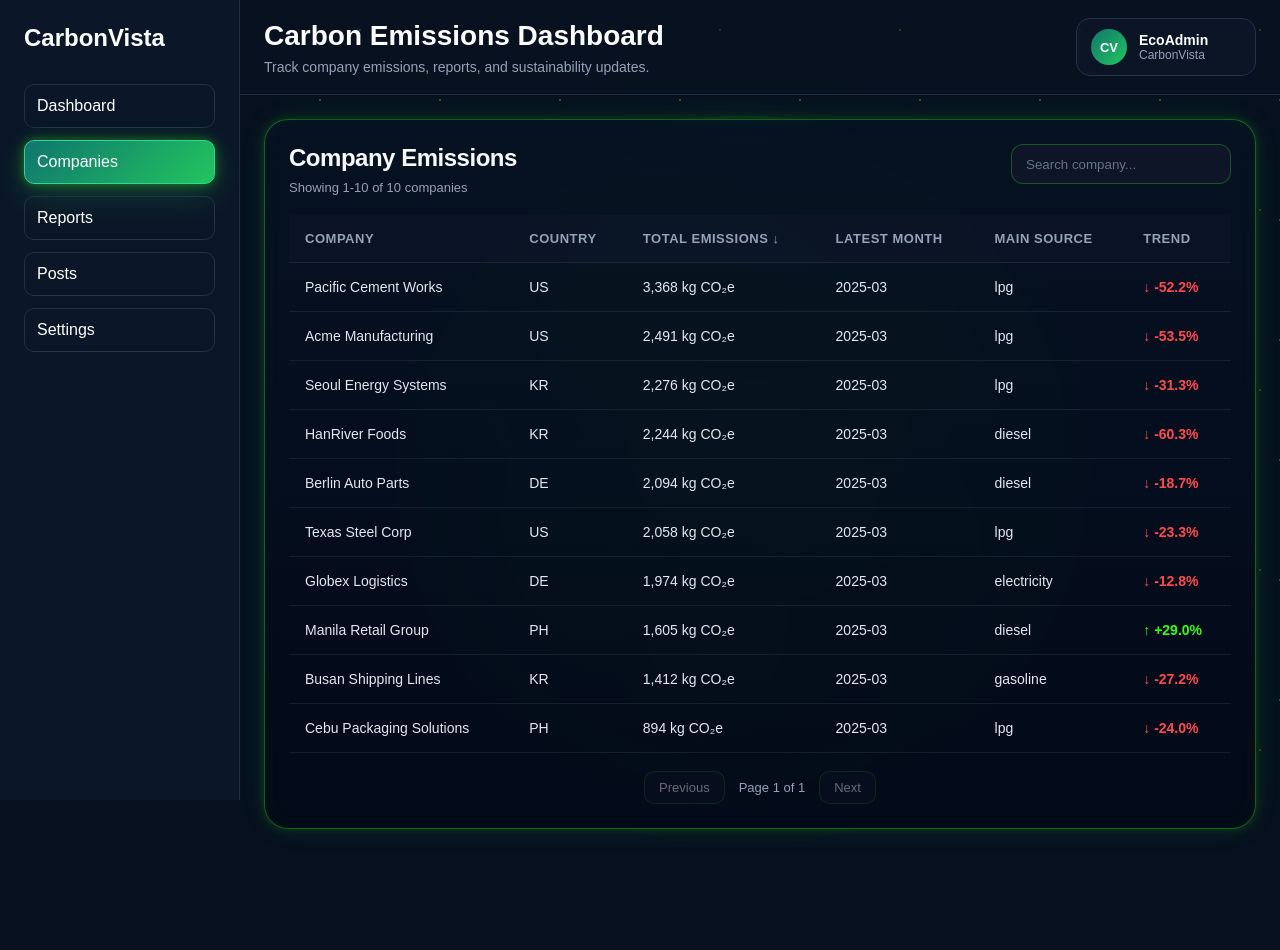
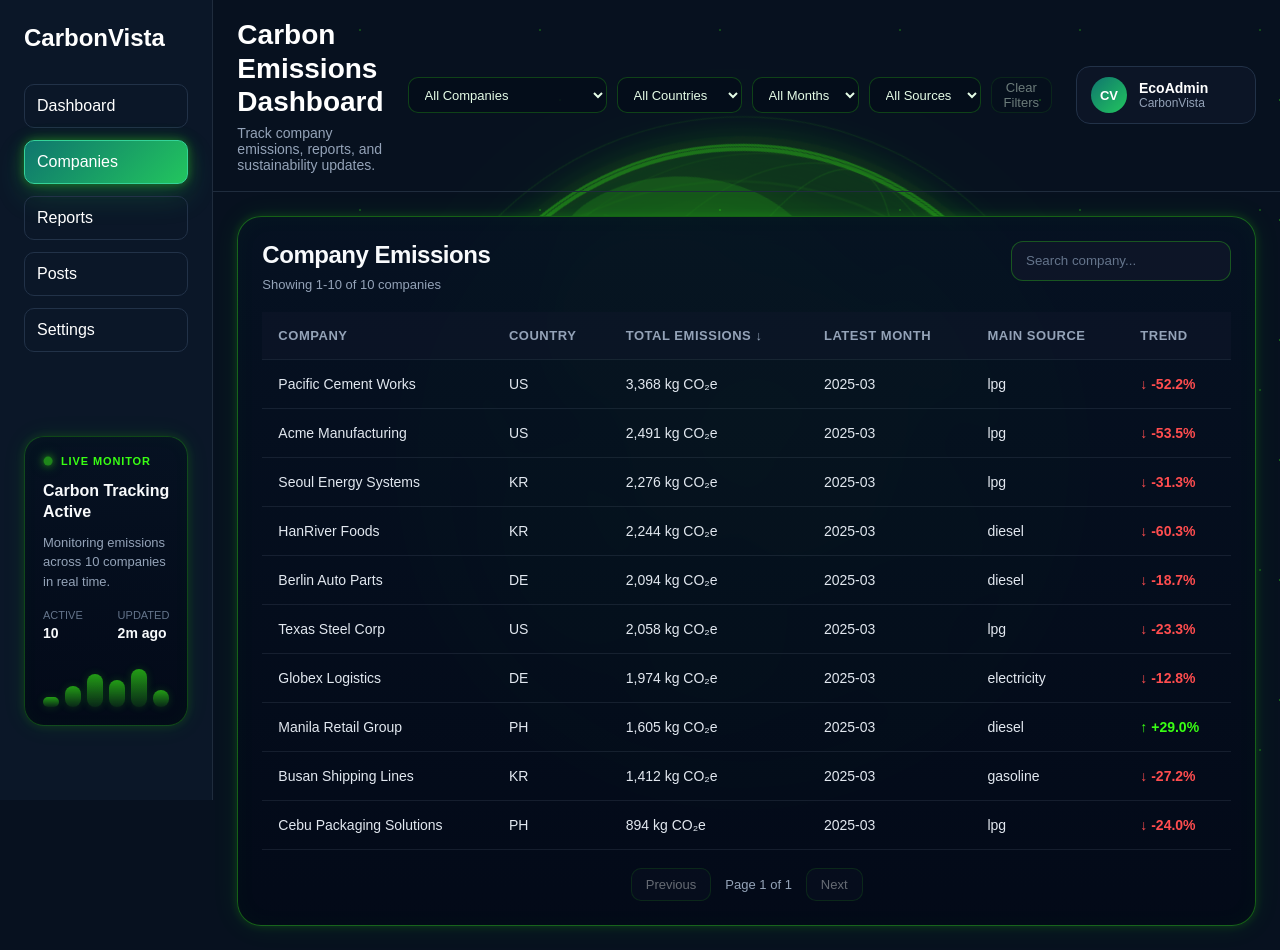
Before and after one commit to Jayzeek2025/Carbon-Emission-Dashboard, a Next.js app: page /companies in a window 1280 px wide. Before the commit the page ends 853 px from the top, so only its background shows below. Built offline with nearby package versions, Linux system fonts and the light colour scheme.

Commit message:
feat: add sidebar live carbon monitor widget

```diff
--- a/src/app/companies/page.tsx
+++ b/src/app/companies/page.tsx
@@ -1,21 +1,112 @@
 "use client";
 
+import { useState } from "react";
+
+import CompanyEmissionsTable from "@/components/dashboard/CompanyEmissionsTable";
+import DashboardFilters from "@/components/dashboard/DashboardFilters";
 import AppShell from "@/components/layout/AppShell";
-import CompanyEmissionsTable from "@/components/dashboard/CompanyEmissionsTable";
 import ErrorState from "@/components/ui/ErrorState";
 import LoadingState from "@/components/ui/LoadingState";
 import { useDashboardData } from "@/hooks/useDashboardData";
 
 export default function CompaniesPage() {
-  const { companies, loading, error, refetch } = useDashboardData();
+  const { countries, companies, loading, error, refetch } = useDashboardData();
+
+  const [selectedCompany, setSelectedCompany] = useState("all");
+  const [selectedCountry, setSelectedCountry] = useState("all");
+  const [selectedMonth, setSelectedMonth] = useState("all");
+  const [selectedSource, setSelectedSource] = useState("all");
+
+  const allEmissions = companies.flatMap((company) => company.emissions);
+
+  const months = Array.from(
+    new Set(allEmissions.map((emission) => emission.yearMonth)),
+  ).sort();
+
+  const sources = Array.from(
+    new Set(allEmissions.map((emission) => emission.source)),
+  ).sort();
+
+  const handleCompanyChange = (value: string) => {
+    setSelectedCompany(value);
+
+    if (value === "all") {
+      setSelectedCountry("all");
+      return;
+    }
+
+    const selected = companies.find((company) => company.id === value);
+
+    if (selected) {
+      setSelectedCountry(selected.country);
+    }
+  };
+
+  const handleClearFilters = () => {
+    setSelectedCompany("all");
+    setSelectedCountry("all");
+    setSelectedMonth("all");
+    setSelectedSource("all");
+  };
+
+  const hasActiveFilters =
+    selectedCompany !== "all" ||
+    selectedCountry !== "all" ||
+    selectedMonth !== "all" ||
+    selectedSource !== "all";
+
+  const filteredCompanies = companies
+    .filter(
+      (company) => selectedCompany === "all" || company.id === selectedCompany,
+    )
+    .filter(
+      (company) =>
+        selectedCountry === "all" || company.country === selectedCountry,
+    )
+    .map((company) => ({
+      ...company,
+      emissions: company.emissions
+        .filter(
+          (emission) =>
+            selectedMonth === "all" || emission.yearMonth === selectedMonth,
+        )
+        .filter(
+          (emission) =>
+            selectedSource === "all" || emission.source === selectedSource,
+        ),
+    }))
+    .filter((company) => company.emissions.length > 0);
 
   return (
-    <AppShell>
+    <AppShell
+      headerContent={
+        !loading && !error ? (
+          <DashboardFilters
+            companies={companies}
+            countries={countries}
+            months={months}
+            sources={sources}
+            selectedCompany={selectedCompany}
+            selectedCountry={selectedCountry}
+            selectedMonth={selectedMonth}
+            selectedSource={selectedSource}
+            onCompanyChange={handleCompanyChange}
+            onCountryChange={setSelectedCountry}
+            onMonthChange={setSelectedMonth}
+            onSourceChange={setSelectedSource}
+            onClearFilters={handleClearFilters}
+            hasActiveFilters={hasActiveFilters}
+          />
+        ) : null
+      }
+    >
       {loading && <LoadingState />}
 
       {error && !loading && <ErrorState message={error} onRetry={refetch} />}
 
-      {!loading && !error && <CompanyEmissionsTable companies={companies} />}
+      {!loading && !error && (
+        <CompanyEmissionsTable companies={filteredCompanies} />
+      )}
     </AppShell>
   );
 }
--- a/src/app/globals.css
+++ b/src/app/globals.css
@@ -67,6 +67,10 @@ button {
   top: 0;
   z-index: 1;
   align-self: flex-start;
+  display: flex;
+  flex-direction: column;
+  justify-content: flex-start;
+  gap: 24px;
   width: 240px;
   height: 100vh;
   background: #0b1728;
--- a/src/components/dashboard/CompanyEmissionsTable.css
+++ b/src/components/dashboard/CompanyEmissionsTable.css
@@ -51,8 +51,7 @@
    gap: 12px;
 }
 
-.company-emissions-search,
-.company-emissions-rows-select {
+.company-emissions-search{
    height: 40px;
    border: 1px solid rgba(57, 255, 20, 0.28);
    border-radius: 12px;
@@ -71,8 +70,7 @@
    color: #64748b;
 }
 
-.company-emissions-search:focus,
-.company-emissions-rows-select:focus {
+.company-emissions-search:focus{
    border-color: #39ff14;
    box-shadow:
       0 0 8px rgba(57, 255, 20, 0.28),
--- a/src/components/layout/Sidebar.tsx
+++ b/src/components/layout/Sidebar.tsx
@@ -2,6 +2,8 @@
 
 import Link from "next/link";
 import { usePathname } from "next/navigation";
+
+import SidebarCarbonMonitor from "./SidebarCarbonMonitor";
 
 const menuItems = [
   { label: "Dashboard", path: "/" },
@@ -16,6 +18,7 @@ export default function Sidebar() {
 
   return (
     <aside className="app-sidebar">
+      <div>
         <div className="app-sidebar-header">
           <h2>CarbonVista</h2>
 
@@ -41,6 +44,9 @@ export default function Sidebar() {
             </Link>
           ))}
         </nav>
+      </div>
+
+      <SidebarCarbonMonitor />
     </aside>
   );
 }
--- /dev/null
+++ b/src/components/layout/SidebarCarbonMonitor.css
@@ -0,0 +1,154 @@
+.sidebar-carbon-monitor {
+   margin-top: auto;
+   margin-bottom: 50px;
+   padding: 18px;
+   border-radius: 20px;
+   background:
+      linear-gradient(180deg,
+         rgba(6, 18, 34, 0.96),
+         rgba(3, 10, 24, 0.96));
+   border: 1px solid rgba(57, 255, 20, 0.24);
+   box-shadow:
+      0 0 10px rgba(57, 255, 20, 0.12),
+      0 0 24px rgba(57, 255, 20, 0.08),
+      inset 0 0 18px rgba(57, 255, 20, 0.03);
+}
+
+.sidebar-carbon-monitor__status {
+   display: flex;
+   align-items: center;
+   gap: 8px;
+   margin-bottom: 14px;
+}
+
+.sidebar-carbon-monitor__pulse {
+   width: 10px;
+   height: 10px;
+   border-radius: 999px;
+   background: #39ff14;
+   box-shadow:
+      0 0 8px #39ff14,
+      0 0 16px rgba(57, 255, 20, 0.7);
+   animation: sidebar-pulse 1.5s infinite;
+}
+
+.sidebar-carbon-monitor__live {
+   color: #39ff14;
+   font-size: 11px;
+   font-weight: 700;
+   letter-spacing: 0.08em;
+}
+
+.sidebar-carbon-monitor__title {
+   margin: 0;
+   color: #f8fafc;
+   font-size: 16px;
+   font-weight: 700;
+   line-height: 1.3;
+}
+
+.sidebar-carbon-monitor__description {
+   margin-top: 10px;
+   color: #94a3b8;
+   font-size: 13px;
+   line-height: 1.5;
+}
+
+.sidebar-carbon-monitor__stats {
+   display: flex;
+   justify-content: space-between;
+   margin-top: 18px;
+}
+
+.sidebar-carbon-monitor__stat {
+   display: flex;
+   flex-direction: column;
+   gap: 4px;
+}
+
+.sidebar-carbon-monitor__label {
+   color: #64748b;
+   font-size: 11px;
+   text-transform: uppercase;
+}
+
+.sidebar-carbon-monitor__value {
+   color: #f8fafc;
+   font-size: 14px;
+   font-weight: 700;
+}
+
+.sidebar-carbon-monitor__graph {
+   display: flex;
+   align-items: end;
+   gap: 6px;
+   height: 46px;
+   margin-top: 20px;
+}
+
+.sidebar-carbon-monitor__graph span {
+   flex: 1;
+   border-radius: 999px;
+   background:
+      linear-gradient(180deg,
+         rgba(57, 255, 20, 1),
+         rgba(57, 255, 20, 0.2));
+   box-shadow:
+      0 0 10px rgba(57, 255, 20, 0.28);
+   animation: sidebar-bar 2s infinite ease-in-out;
+}
+
+.sidebar-carbon-monitor__graph span:nth-child(1) {
+   height: 22%;
+}
+
+.sidebar-carbon-monitor__graph span:nth-child(2) {
+   height: 45%;
+}
+
+.sidebar-carbon-monitor__graph span:nth-child(3) {
+   height: 72%;
+}
+
+.sidebar-carbon-monitor__graph span:nth-child(4) {
+   height: 58%;
+}
+
+.sidebar-carbon-monitor__graph span:nth-child(5) {
+   height: 82%;
+}
+
+.sidebar-carbon-monitor__graph span:nth-child(6) {
+   height: 36%;
+}
+
+@keyframes sidebar-pulse {
+   0% {
+      opacity: 0.5;
+      transform: scale(0.9);
+   }
+
+   50% {
+      opacity: 1;
+      transform: scale(1.1);
+   }
+
+   100% {
+      opacity: 0.5;
+      transform: scale(0.9);
+   }
+}
+
+@keyframes sidebar-bar {
+   0% {
+      opacity: 0.6;
+   }
+
+   50% {
+      opacity: 1;
+   }
+
+   100% {
+      opacity: 0.6;
+   }
+}
--- /dev/null
+++ b/src/components/layout/SidebarCarbonMonitor.tsx
@@ -0,0 +1,44 @@
+"use client";
+
+import "./SidebarCarbonMonitor.css";
+
+export default function SidebarCarbonMonitor() {
+  return (
+    <div className="sidebar-carbon-monitor">
+      <div className="sidebar-carbon-monitor__status">
+        <span className="sidebar-carbon-monitor__pulse" />
+
+        <span className="sidebar-carbon-monitor__live">LIVE MONITOR</span>
+      </div>
+
+      <h3 className="sidebar-carbon-monitor__title">Carbon Tracking Active</h3>
+
+      <p className="sidebar-carbon-monitor__description">
+        Monitoring emissions across 10 companies in real time.
+      </p>
+
+      <div className="sidebar-carbon-monitor__stats">
+        <div className="sidebar-carbon-monitor__stat">
+          <span className="sidebar-carbon-monitor__label">Active</span>
+
+          <span className="sidebar-carbon-monitor__value">10</span>
+        </div>
+
+        <div className="sidebar-carbon-monitor__stat">
+          <span className="sidebar-carbon-monitor__label">Updated</span>
+
+          <span className="sidebar-carbon-monitor__value">2m ago</span>
+        </div>
+      </div>
+
+      <div className="sidebar-carbon-monitor__graph">
+        <span />
+        <span />
+        <span />
+        <span />
+        <span />
+        <span />
+      </div>
+    </div>
+  );
+}
```
Lines whose indentation alone changed are shown as unchanged.
